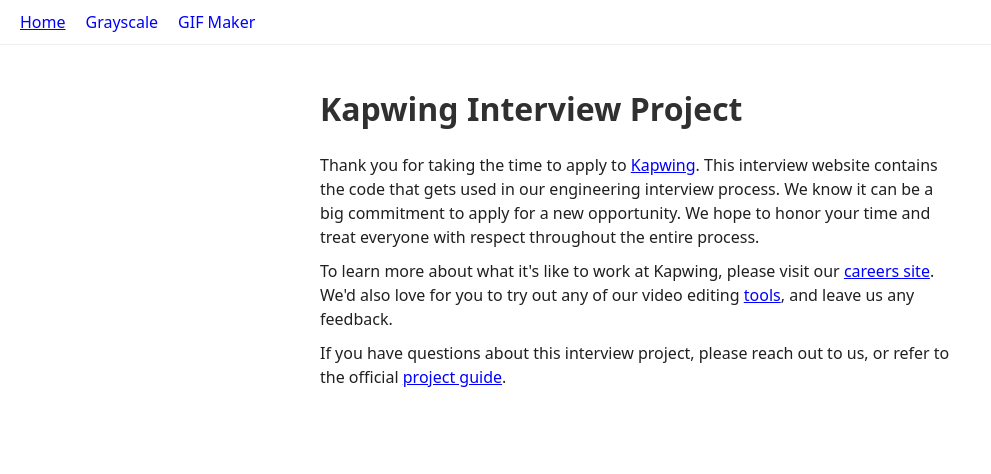
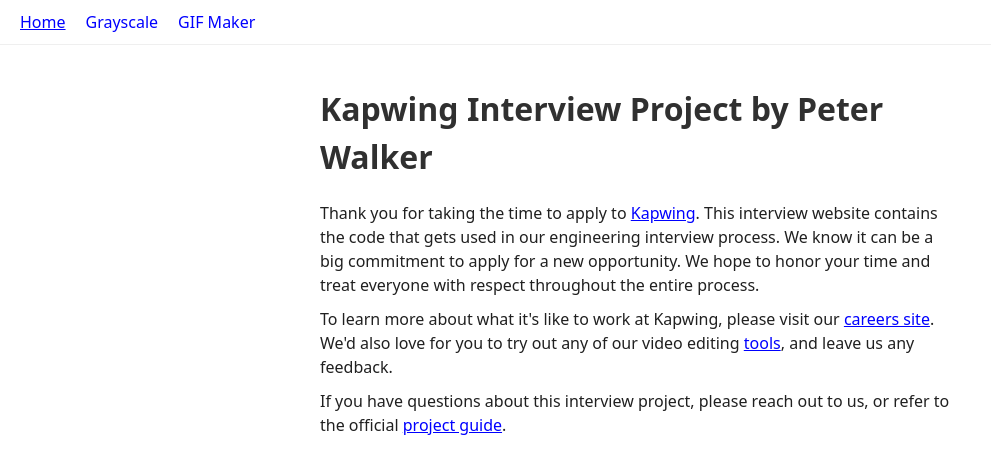
Before and after one commit to petertimwalker/gif-maker, a Next.js app: page / in a window 1280 px wide. Shown: the top 474 px of the page, without its empty margins (0-991 px from the left). Built offline with nearby package versions, Linux system fonts and the light colour scheme.

Commit message:
my first commit - added name

```diff
--- a/src/pages/index.tsx
+++ b/src/pages/index.tsx
@@ -21,7 +21,9 @@
       <main className={styles.main}>
         <Navbar />
         <div className={styles.body}>
-          <h1 className={styles.header}>Kapwing Interview Project</h1>
+          <h1 className={styles.header}>
+            Kapwing Interview Project by Peter Walker
+          </h1>
           <div className={styles.content}>
             <p className={styles.p}>
               Thank you for taking the time to apply to{" "}
```
